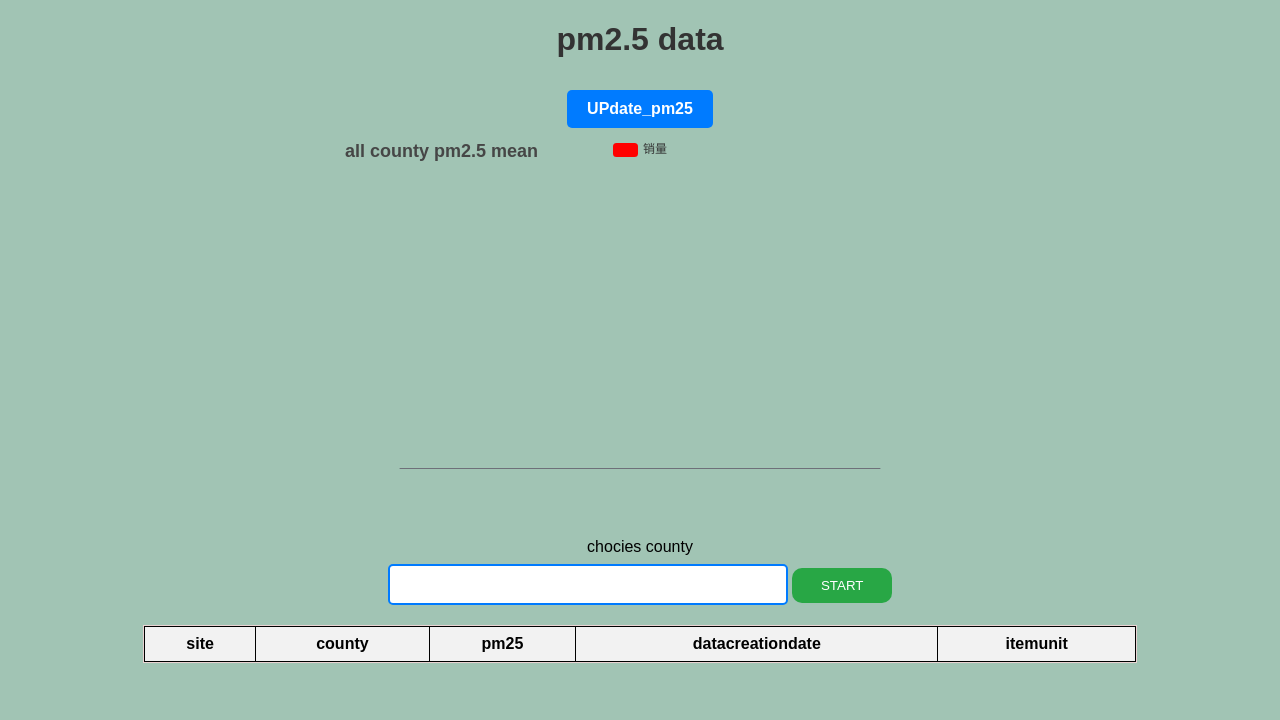
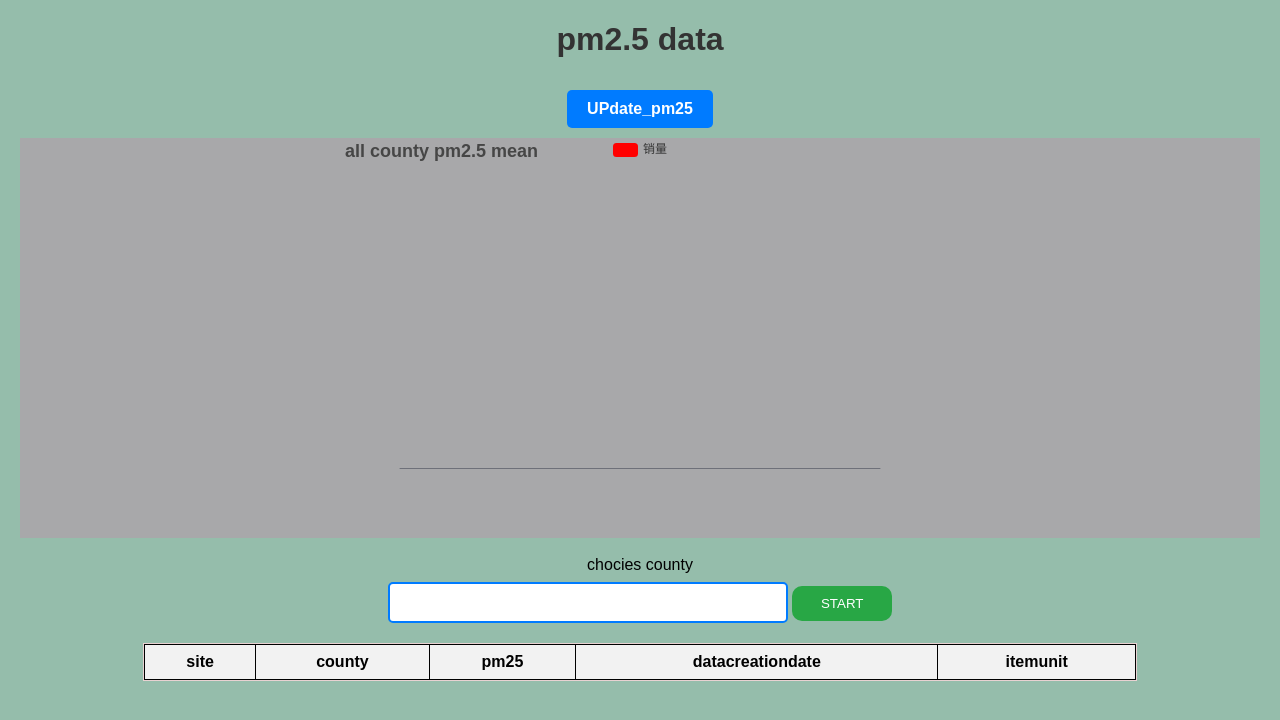
Before and after one commit to dieutoandu/flask_pm25_test2, a Flask app: page /pm25 in a window 1280 px wide. Shown: the top 720 px of the page. Run offline with Flask 3, Linux system fonts and the light colour scheme; data that the repository does not hold is empty; some libraries are stand-ins or nearby versions.

Commit message:
pass day:

```diff
--- a/main.py
+++ b/main.py
@@ -63,8 +63,7 @@ def update_data():
 
 @app.route("/pm25")
 def get_pm25():
-    datas = get_mysql_data()
-    countyEl = get_avg_pm25()
+    datas, countyEl = get_mysql_data()
     county = [i[0] for i in countyEl]
     columns = ["site", "county", "pm25", "datacreationdate", "itemunit"]
 
--- a/pm25.py
+++ b/pm25.py
@@ -84,7 +84,14 @@ def get_mysql_data():
         cursor.execute(sqlstr)
         datas = cursor.fetchall()
 
-        return datas
+        sqlstr = """
+            select distinct(county) from pm25;
+
+        """
+        cursor.execute(sqlstr)
+        county = cursor.fetchall()
+
+        return datas, county
     except Exception as e:
         print(e)
     finally:
@@ -151,4 +158,4 @@ def get_pm25_by_county(county):
 
 
 if __name__ == "__main__":
-    print(get_avg_pm25())
+    print(get_mysql_data())
--- a/templates/pm25.html
+++ b/templates/pm25.html
@@ -9,7 +9,7 @@
       text-align: center;
       font-family: Arial, sans-serif;
       margin: 20px;
-      background-color: rgb(161, 196, 180);
+      background-color: rgb(149, 189, 171);
     }
 
     h1 {
@@ -160,11 +160,13 @@
     <h1>pm2.5 data</h1>
     <a href="/update_db">UPdate_pm25</a>
 
-
-    <div id="main" style="width: 600px;height:400px; margin: auto;"></div>
-
-    <div id="main_1" style="width: 600px;height:400px; margin: auto;" hidden></div>
-
+    <div style="background-color: #a8a8aa;">
+      <div id="main" style="width: 600px;height:400px; margin: auto;"></div>
+    </div>
+    <br>
+    <div style="background-color: #a8a8aa;">
+      <div id="main_1" style="width: 600px;height:400px; margin: auto;" hidden></div>
+    </div>
     <label for="countySelect">chocies county</label>
     <select name="countySelect" id="countySelect" class="custom-select">
       {% for i in county %}
@@ -225,12 +227,19 @@
 
 
       function drawChart(chart ,url ,title, xKey ,yKey,color){
+
+        chart.showLoading();
         $.ajax(
         {
           url:url,
           type:'GET',
           dataType:"json",
+          error:()=>{
+            alert("read data erro ,please try again")
+          }
+          ,
           success:(result) => {
+            chart.hideLoading();
             console.log(result);
             var option = {
             title: {
```
Also changed, not shown: 1 other file.
